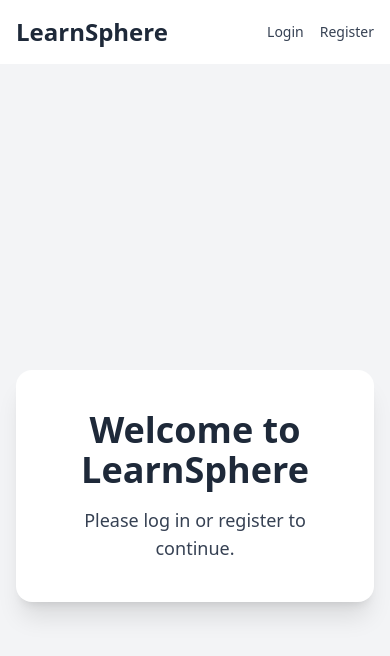
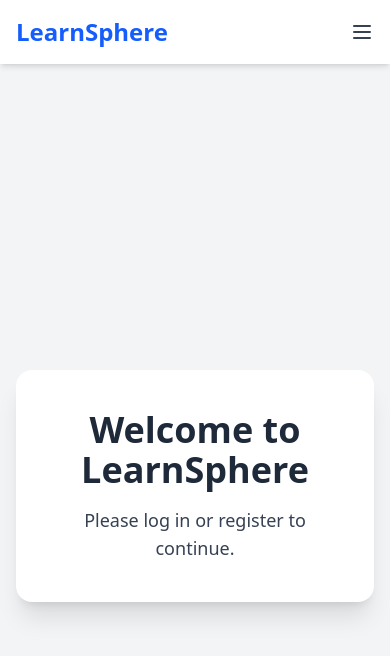
Before and after one commit to adityamakadiya/learnsphere-frontend, a React (Vite) app in the folder vite-project/: page / in a window 390 px wide. Shown: the top 656 px of the page. Built offline with nearby package versions, Linux system fonts and the light colour scheme.

Commit message:
[FEAT]: Navbar Updated

```diff
--- a/vite-project/src/components/Navbar.jsx
+++ b/vite-project/src/components/Navbar.jsx
@@ -1,52 +1,172 @@
-import { useContext } from "react";
+import { useState, useContext } from "react";
 import { Link, useNavigate } from "react-router-dom";
 import AuthContext from "../context/AuthContext";
+import "../index.css";
 
 function Navbar() {
-  const { user, logout } = useContext(AuthContext);
+  const [isOpen, setIsOpen] = useState(false);
+  const { user, setUser } = useContext(AuthContext);
   const navigate = useNavigate();
 
   const handleLogout = () => {
-    logout();
+    localStorage.removeItem("token");
+    setUser(null);
     navigate("/login");
+    setIsOpen(false);
   };
 
+  const toggleMenu = () => setIsOpen(!isOpen);
+
   return (
-    <nav className="bg-white shadow-md py-4">
-      <div className="container mx-auto px-4 flex justify-between items-center">
-        <Link to="/" className="text-2xl font-bold text-gray-800">
+    <nav className="bg-white shadow-md sticky top-0 z-50">
+      <div className="max-w-7xl mx-auto px-4 sm:px-6 lg:px-8">
+        <div className="flex justify-between items-center h-16">
+          <Link to="/" className="text-2xl font-bold text-blue-600">
             LearnSphere
           </Link>
-
-        <div className="space-x-4 text-sm sm:text-base font-medium">
-          {user ? (
-            <>
-              <span className="text-gray-600">Hi, {user.email}</span>
-              <button
-                onClick={handleLogout}
-                className="text-red-500 hover:text-red-600 transition"
-              >
-                Logout
-              </button>
-            </>
-          ) : (
+          <div className="hidden md:flex items-center space-x-4">
+            {!user ? (
               <>
                 <Link
                   to="/login"
-                className="text-gray-700 hover:text-blue-600 transition"
+                  className="text-gray-700 hover:text-blue-600 px-3 py-2 rounded-lg text-sm font-medium"
                 >
                   Login
                 </Link>
                 <Link
                   to="/register"
-                className="text-gray-700 hover:text-blue-600 transition"
+                  className="bg-blue-600 text-white px-4 py-2 rounded-lg hover:bg-blue-700 transition"
                 >
                   Register
                 </Link>
               </>
+            ) : (
+              <>
+                <Link
+                  to="/"
+                  className="text-gray-700 hover:text-blue-600 px-3 py-2 rounded-lg text-sm font-medium"
+                >
+                  Home
+                </Link>
+                {user.role === "Instructor" && (
+                  <>
+                    <Link
+                      to="/instructor-dashboard"
+                      className="text-gray-700 hover:text-blue-600 px-3 py-2 rounded-lg text-sm font-medium"
+                    >
+                      Manage Courses
+                    </Link>
+                    <Link
+                      to="/instructor/courses/new"
+                      className="text-gray-700 hover:text-blue-600 px-3 py-2 rounded-lg text-sm font-medium"
+                    >
+                      Add Course
+                    </Link>
+                    <Link
+                      to="/instructor/profile"
+                      className="text-gray-700 hover:text-blue-600 px-3 py-2 rounded-lg text-sm font-medium"
+                    >
+                      Profile
+                    </Link>
+                  </>
+                )}
+                <button
+                  onClick={handleLogout}
+                  className="bg-red-600 text-white px-4 py-2 rounded-lg hover:bg-red-700 transition"
+                >
+                  Logout
+                </button>
+              </>
+            )}
+          </div>
+          <button
+            className="md:hidden text-gray-700 hover:text-blue-600 focus:outline-none"
+            onClick={toggleMenu}
+            aria-label="Toggle menu"
+            aria-expanded={isOpen}
+          >
+            <svg
+              className="h-6 w-6"
+              fill="none"
+              stroke="currentColor"
+              viewBox="0 0 24 24"
+              xmlns="http://www.w3.org/2000/svg"
+            >
+              <path
+                strokeLinecap="round"
+                strokeLinejoin="round"
+                strokeWidth="2"
+                d={isOpen ? "M6 18L18 6M6 6l12 12" : "M4 6h16M4 12h16M4 18h16"}
+              />
+            </svg>
+          </button>
+        </div>
+      </div>
+      {isOpen && (
+        <div className="md:hidden bg-white shadow-md">
+          <div className="px-2 pt-2 pb-3 space-y-1 sm:px-3">
+            {!user ? (
+              <>
+                <Link
+                  to="/login"
+                  className="block text-gray-700 hover:text-blue-600 px-3 py-2 rounded-lg text-base font-medium"
+                  onClick={toggleMenu}
+                >
+                  Login
+                </Link>
+                <Link
+                  to="/register"
+                  className="block text-gray-700 hover:text-blue-600 px-3 py-2 rounded-lg text-base font-medium"
+                  onClick={toggleMenu}
+                >
+                  Register
+                </Link>
+              </>
+            ) : (
+              <>
+                <Link
+                  to="/"
+                  className="block text-gray-700 hover:text-blue-600 px-3 py-2 rounded-lg text-base font-medium"
+                  onClick={toggleMenu}
+                >
+                  Home
+                </Link>
+                {user.role === "Instructor" && (
+                  <>
+                    <Link
+                      to="/instructor-dashboard"
+                      className="block text-gray-700 hover:text-blue-600 px-3 py-2 rounded-lg text-base font-medium"
+                      onClick={toggleMenu}
+                    >
+                      Manage Courses
+                    </Link>
+                    <Link
+                      to="/instructor/courses/new"
+                      className="block text-gray-700 hover:text-blue-600 px-3 py-2 rounded-lg text-base font-medium"
+                      onClick={toggleMenu}
+                    >
+                      Add Course
+                    </Link>
+                    <Link
+                      to="/instructor/profile"
+                      className="block text-gray-700 hover:text-blue-600 px-3 py-2 rounded-lg text-base font-medium"
+                      onClick={toggleMenu}
+                    >
+                      Profile
+                    </Link>
+                  </>
+                )}
+                <button
+                  onClick={handleLogout}
+                  className="block w-full text-left text-red-600 hover:text-red-700 px-3 py-2 rounded-lg text-base font-medium"
+                >
+                  Logout
+                </button>
+              </>
             )}
           </div>
         </div>
+      )}
     </nav>
   );
 }
--- a/vite-project/src/pages/CreateCourse.jsx
+++ b/vite-project/src/pages/CreateCourse.jsx
@@ -167,7 +167,7 @@
               </button>
               <button
                 type="button"
-                onClick={() => navigate("/instructor/dashboard")}
+                onClick={() => navigate("/instructor-dashboard")}
                 className="flex-1 bg-gray-600 text-white py-3 rounded-lg font-semibold hover:bg-gray-700 transition"
               >
                 Cancel
--- a/vite-project/src/pages/EditCourse.jsx
+++ b/vite-project/src/pages/EditCourse.jsx
@@ -198,7 +198,7 @@
               </button>
               <button
                 type="button"
-                onClick={() => navigate("/instructor-dashboard")}
+                onClick={() => navigate(`/instructor/courses/${courseId}`)}
                 className="flex-1 bg-gray-600 text-white py-3 rounded-lg font-semibold hover:bg-gray-700 transition"
               >
                 Cancel
--- a/vite-project/src/pages/InstructorDashboard.jsx
+++ b/vite-project/src/pages/InstructorDashboard.jsx
@@ -8,7 +8,7 @@
   const [courses, setCourses] = useState([]);
   const [error, setError] = useState("");
   const [isFetching, setIsFetching] = useState(true);
-  const { user, logout, loading } = useContext(AuthContext);
+  const { user, loading } = useContext(AuthContext);
   const navigate = useNavigate();
 
   useEffect(() => {
@@ -38,7 +38,7 @@
       }
     };
     fetchCourses();
-  }, [user, navigate, logout, loading]);
+  }, [user, navigate, loading]);
 
   const handleDelete = async (courseId) => {
     if (window.confirm("Are you sure you want to delete this course?")) {
@@ -64,19 +64,7 @@
             <h2 className="text-4xl font-bold text-gray-800">
               Instructor Dashboard
             </h2>
-            <button
-              onClick={logout}
-              className="bg-red-600 text-white py-3 px-8 rounded-lg font-semibold hover:bg-red-700 transition"
-            >
-              Logout
-            </button>
           </div>
-          <Link
-            to="/instructor/courses/new"
-            className="inline-block bg-blue-600 text-white py-3 px-8 rounded-lg font-semibold hover:bg-blue-700 transition mb-10"
-          >
-            Create New Course
-          </Link>
           {error && (
             <p className="text-red-500 text-center mb-6 font-medium">{error}</p>
           )}
--- a/vite-project/src/pages/ManageSessions.jsx
+++ b/vite-project/src/pages/ManageSessions.jsx
@@ -44,7 +44,7 @@
               Manage Sessions
             </h2>
             <Link
-              to={`/courses/${courseId}`}
+              to={`/instructor/courses/${courseId}`}
               className="bg-gray-600 text-white py-2 px-6 rounded-lg hover:bg-gray-700"
             >
               Back to Course
```
Lines whose indentation alone changed are shown as unchanged.
